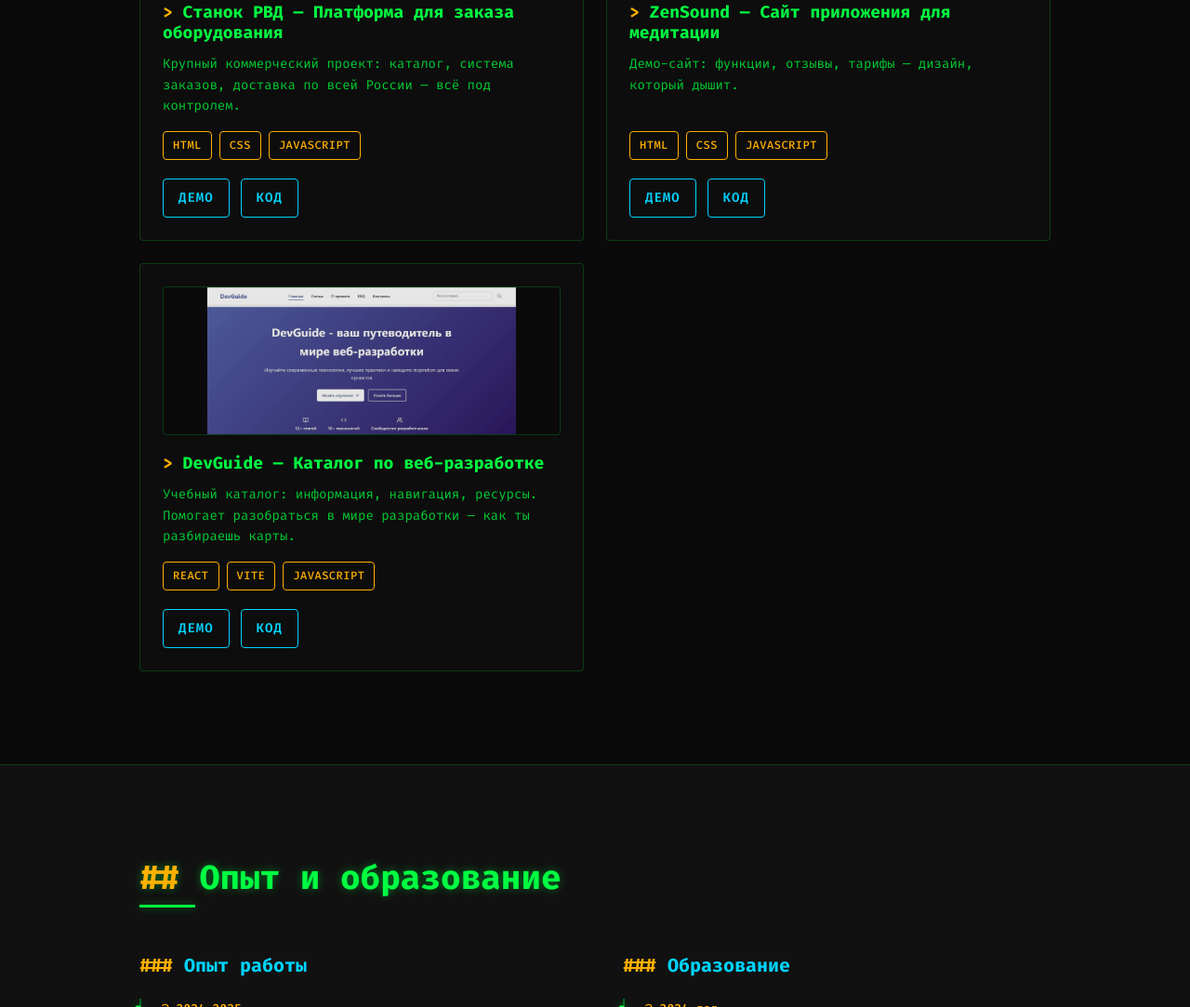
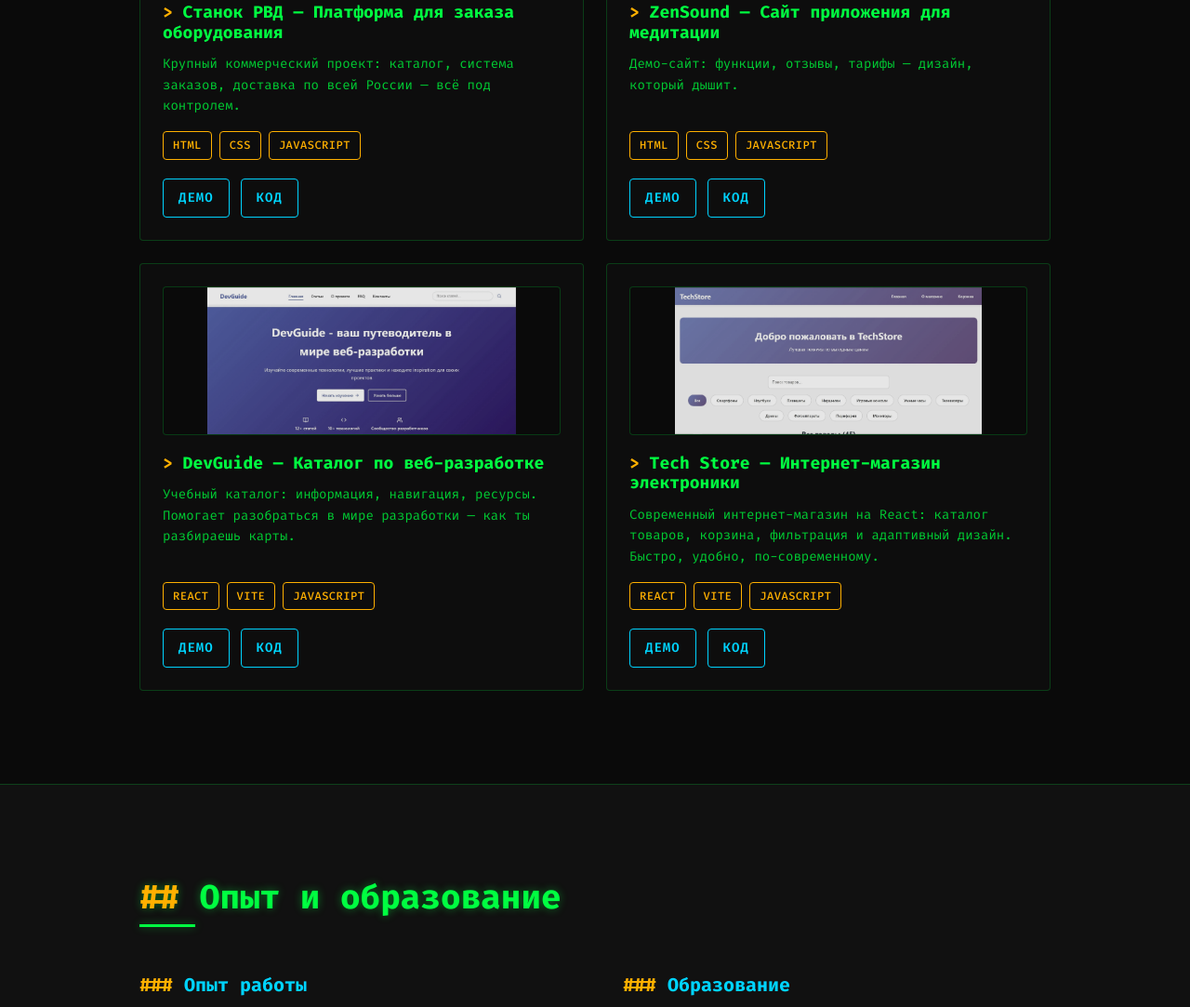
Before and after one commit to Kucaimon/portfolio, a website: page index.html in a window 1280 px wide. Shown: the part 3450-4533 px from the top of the page at 93% size. Drawn offline with nearby package versions, Linux system fonts and the light colour scheme.

Commit message:
Добавлен проект Tech Store React

```diff
--- a/index.html
+++ b/index.html
@@ -472,6 +472,42 @@
               </div>
             </div>
           </div>
+          <div class="project-card">
+            <div class="project-card__image">
+              <img
+                src="assets/images/tech-store.webp"
+                alt="Tech Store — Интернет-магазин электроники"
+              />
+            </div>
+            <div class="project-card__content">
+              <h3 class="project-card__title">
+                Tech Store — Интернет-магазин электроники
+              </h3>
+              <p class="project-card__description">
+                Современный интернет-магазин на React: каталог товаров, корзина,
+                фильтрация и адаптивный дизайн. Быстро, удобно, по-современному.
+              </p>
+              <div class="project-card__tags">
+                <span class="tag">React</span>
+                <span class="tag">Vite</span>
+                <span class="tag">JavaScript</span>
+              </div>
+              <div class="project-card__links">
+                <a
+                  href="https://kucaimon.github.io/tech-store-react/"
+                  class="project-card__link"
+                  target="_blank"
+                  >Демо</a
+                >
+                <a
+                  href="https://github.com/kucaimon/tech-store-react"
+                  class="project-card__link"
+                  target="_blank"
+                  >Код</a
+                >
+              </div>
+            </div>
+          </div>
         </div>
       </div>
     </section>
```
